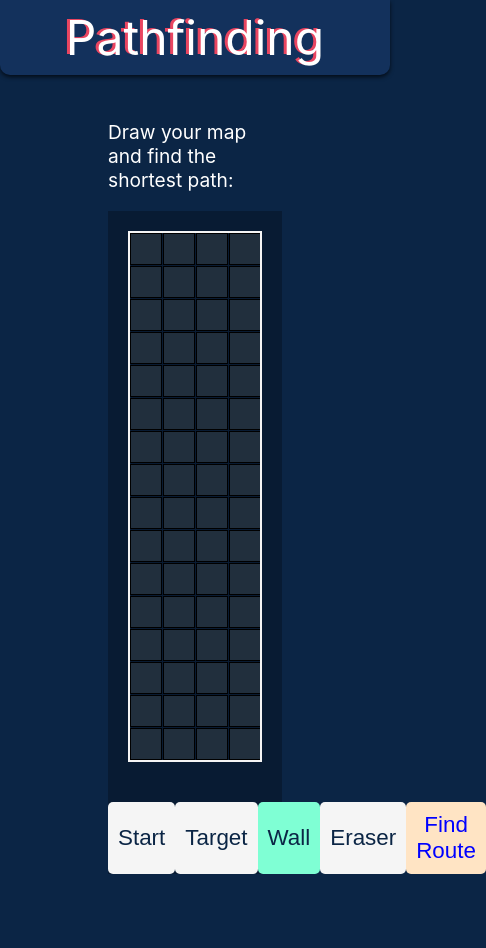
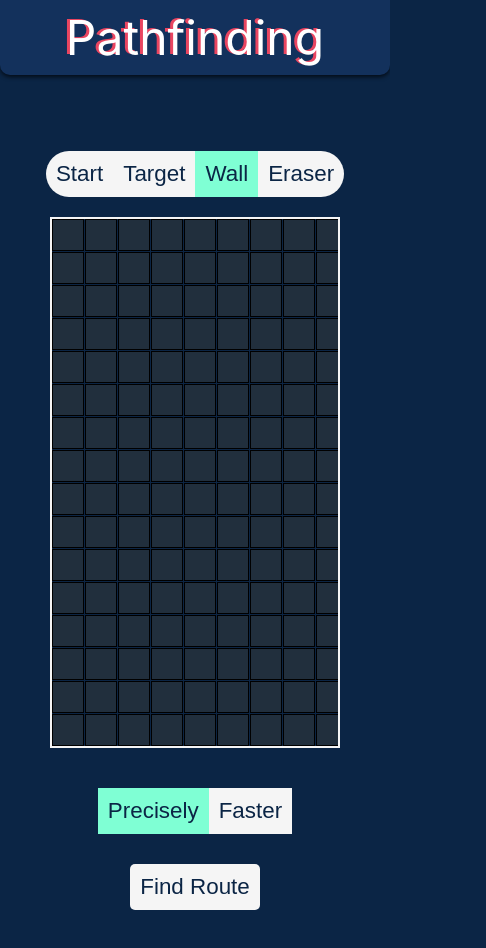
Before and after one commit to aonufrei/pathfinding-ui, a React (Create React App) app: page / in a window 390 px wide. Shown: the whole page, 486 px wide, since content can reach past the window. Before the commit the page ends 884 px from the top, so only its background shows below. Built offline with nearby package versions, Linux system fonts and the light colour scheme.

Commit message:
Added priorities and adjusted ui

```diff
--- a/src/components/PathfindingSection/OptionPanel/OptionPanel.jsx
+++ b/src/components/PathfindingSection/OptionPanel/OptionPanel.jsx
@@ -2,7 +2,7 @@ import { useState } from "react";
 import { nanoid } from "nanoid";
 import "./OptionPanelStyles.css";
 
-const OptionPanel = ({ enableButtons, options, selectedOptionIndex }) => {
+const OptionPanel = ({ containerClassName, enableButtons, options, selectedOptionIndex }) => {
   const [selectedOption, setSelectedOption] = useState(
     selectedOptionIndex || 0
   );
@@ -35,7 +35,7 @@ const OptionPanel = ({ enableButtons, options, selectedOptionIndex }) => {
   };
 
   return (
-    <div className="option-panel">
+    <div className={containerClassName ?? "option-panel"}>
       {options.map((opt, index) => createOptionButton(opt, index))}
     </div>
   );
--- a/src/components/PathfindingSection/OptionPanel/OptionPanelStyles.css
+++ b/src/components/PathfindingSection/OptionPanel/OptionPanelStyles.css
@@ -6,7 +6,6 @@
 
 .option {
     border: none;
-    border-radius: 5px;
     display: block;
     padding: 10px;
     width: auto;
@@ -16,11 +15,15 @@
     transition: .3s all;
 }
 
-.option-selected {
+.option:hover {
+    background-color: #d2d2d2;
+}
+
+.option-selected, .option-selected:hover {
     background-color: aquamarine;
 }
 
-.disabled-option {
+.disabled-option, .disabled-option:hover {
     border: none;
     border-radius: 5px;
     display: block;
--- a/src/components/PathfindingSection/Pathfinding.css
+++ b/src/components/PathfindingSection/Pathfinding.css
@@ -53,11 +53,11 @@
   width: 30px;
   height: 30px;
   border: 1px solid black;
-    transition: .5s all;
+  transition: 0.5s all;
 }
 
 .cell:after {
-    content: ' ';
+  content: " ";
   position: relative;
   display: block;
   width: 100%;
@@ -73,62 +73,88 @@
   display: flex;
   justify-content: center;
   flex-direction: column;
-    background-color: rgba(0, 0, 0, 0.257);
+  /* background-color: rgba(0, 0, 0, 0.257); */
+  padding: 30px;
 }
 
-/* .cell::after {
-    position: relative;
-    width: 100%;
-    height: 100%;
-    background-color: aquamarine;
-} */
-
 .start-cell {
-    background-color: #76D7C4;
-    transition: .5s all;
+  background-color: #76d7c4;
+  transition: 0.5s all;
 }
 
 .end-cell {
-    background-color: #BB8FCE;
-    transition: .5s all;
+  background-color: #bb8fce;
+  transition: 0.5s all;
 }
 
 .wall-cell {
-    background-color: #E5E8E8;
-    transition: .5s all;
+  background-color: #e5e8e8;
+  transition: 0.5s all;
 }
 
 .bcg-cell {
-    background-color: #212F3D;
-    transition: .5s all;
+  background-color: #212f3d;
+  transition: 0.5s all;
 }
 
 .route-cell {
   background-color: purple;
-    transition: .5s all;
+  transition: 0.5s all;
 }
 
 .processing-cell {
   background-color: green;
-    transition: .5s all;
+  transition: 0.5s all;
 }
 
 .processed-cell {
-    background-color: yellow;
-    transition: .5s all;
+  background-color: greenyellow;
+  transition: 0.5s all;
 }
 
-
 .find-path-button {
-    background-color: bisque;
-    color: blue;
+  display: block;
+  background-color: whitesmoke;
+  color: var(--darker);
   padding: 10px;
   font-size: 1.4em;
   border: none;
   border-radius: 5px;
+  transition: 0.3s all;
 }
 
-.disabled-find-path-button {
+.find-path-button:hover {
+  background-color: var(--accent);
+  color: var(--darker);
+}
+
+.disabled-find-path-button,
+.disabled-find-path-button:hover {
+  background-color: grey;
+  color: #232323;
+  padding: 10px;
+  font-size: 1.4em;
+}
+
+.clean-button {
+  margin-right: 5px;
+  display: block;
+  background-color: whitesmoke;
+  color: var(--darker);
+  padding: 10px;
+  font-size: 1.4em;
+  border: none;
+  border-radius: 5px;
+  transition: 0.3s all;
+}
+
+.clean-button:hover {
+  background-color: #d2d2d2;
+}
+
+.disabled-clean-button,
+.disabled-clean-button:hover {
+  margin-right: 5px;
   background-color: grey;
   color: #232323;
   padding: 10px;
@@ -136,6 +162,7 @@
 }
 
 .play-btn {
+  margin-left: 5px;
   background-color: var(--accent);
   color: var(--darker);
   border: none;
@@ -145,6 +172,7 @@
 }
 
 .disabled-play-btn {
+  margin-left: 5px;
   background-color: grey;
   color: #232323;
   border: none;
@@ -155,5 +183,41 @@
 
 .pathfinding-toolbar {
   display: flex;
+  justify-content: center;
+}
+.floating-pathfinding-toolbar {
+  margin-top: 20px;
+  display: flex;
+  justify-content: center;
+}
+
+.algorithm-pathfinding-toolbar {
+  display: flex;
+  justify-content: center;
+}
+
+.floating-pathfinding-toolbar > .option-panel {
+  border-radius: 999px;
+  overflow: hidden;
+}
+
+.playback-btns {
+  display: flex;
   justify-content: space-between;
+  align-items: center;
 }
+
+@media only screen and (max-width: 1200px) {
+  .page {
+    padding-left: 0;
+    padding-right: 0;
+  }
+}
+
+@media only screen and (max-width: 500px) {
+  .pathfinding {
+    padding-left: 0;
+    padding-right: 0;
+  }
+
+}
--- a/src/components/PathfindingSection/Pathfinding.jsx
+++ b/src/components/PathfindingSection/Pathfinding.jsx
@@ -23,6 +23,7 @@ const Pathfinding = () => {
   const [pivot, setPivot] = useState(cells.wall);
   const [shortestRoute, setShortestRoute] = useState(undefined);
   const [selectedOptionIndex, setSelectedOptionIndex] = useState(2);
+  const [selectedAlgorithmPriority, setSelectedAlgorithmPriority] = useState(0);
   const [allowEditing, setAllowEditing] = useState(true);
   const [allowClearRoute, setAllowClearRoute] = useState(true);
   const [allowPlayAnimation, setAllowPlayAnimation] = useState(true);
@@ -100,9 +101,40 @@ const Pathfinding = () => {
         };
       });
 
-    const start = usefulPoints.filter((it) => it.type === "start")[0];
-    const finish = usefulPoints.filter((it) => it.type === "finish")[0];
-    const walls = usefulPoints.filter((it) => it.type === "wall");
+    let start = undefined;
+    let finish = undefined;
+    const walls = [];
+    for (let p of usefulPoints) {
+      if (p.type === "start") {
+        if (start !== undefined) {
+          alert("Start point is required");
+          return undefined;
+        }
+        start = p;
+        continue;
+      }
+      if (p.type === "finish") {
+        if (finish !== undefined) {
+          alert("Start point is required");
+          return undefined;
+        }
+        finish = p;
+        continue;
+      }
+      if (p.type === "wall") {
+        walls.push(p);
+      }
+    }
+
+    if (start === undefined) {
+      alert("Start point should be specified");
+      return undefined;
+    }
+    if (finish === undefined) {
+      alert("Target point should be specified");
+      return undefined;
+    }
+
     const gridInfo = {
       left_border: 0,
       right_border: ROWS,
@@ -121,20 +153,32 @@ const Pathfinding = () => {
     };
   };
 
+  const detectPriority = (index) => (index === 0 ? "QUALITY" : "SPEED");
+
   const onFindPathClicked = () => {
     if (shortestRoute !== undefined) {
       return;
     }
     clearRoute();
+    const mapInfo = structureToRequestData();
+    if (mapInfo === undefined) {
+      console.error("Map info is incomplete");
+      return;
+    }
     axios
-      .post("http://localhost:8080/api/v1/find-path/grid", {
-        ...structureToRequestData(),
-      })
+      .post(
+        `http://localhost:8080/api/v1/find-path/grid?priority=${detectPriority(
+          selectedAlgorithmPriority
+        )}`,
+        {
+          ...mapInfo,
+        }
+      )
       .then((res) => {
         const found = res.data.found;
         if (!found) {
-          alert("Route was not found!")
-          return
+          alert("Route was not found!");
+          return;
         }
         let route = res.data.details.route;
         route.shift();
@@ -150,7 +194,10 @@ const Pathfinding = () => {
         setShortestRoute(res.data.details);
         setStructure(nStructure);
       })
-      .catch((err) => console.log(err));
+      .catch((err) => {
+        console.error(err);
+        alert("Sorry, unable to create a path now. Try again later.");
+      });
   };
 
   const playAnimation = () => {
@@ -231,35 +278,61 @@ const Pathfinding = () => {
     },
   ];
 
+  const onPriorityOptionChange = (index) => {
+    setSelectedAlgorithmPriority(index);
+    clearRoute();
+    setShortestRoute(undefined);
+  };
+
+  const algorithmPriorityOptions = [
+    {
+      text: "Precisely",
+      onClick: () => onPriorityOptionChange(0),
+    },
+    {
+      text: "Faster",
+      onClick: () => onPriorityOptionChange(1),
+    },
+  ];
+
   return (
     <div className="page">
       <div className="page-content">
-        <p className="page-title">Draw your map and find the shortest path:</p>
         <div className="pathfinding">
-          <Grid structure={structure} onCellPressed={onDraw} />
-          <div className="pathfinding-toolbar">
+          <div className="floating-pathfinding-toolbar">
             <OptionPanel
               enableButtons={allowEditing}
               options={options}
               selectedOptionIndex={selectedOptionIndex}
             />
+          </div>
+          <Grid structure={structure} onCellPressed={onDraw} />
+          <div
+            className="algorithm-pathfinding-toolbar"
+            style={{ marginBottom: "30px" }}
+          >
+            <OptionPanel
+              enableButtons={true}
+              options={algorithmPriorityOptions}
+              selectedOptionIndex={selectedAlgorithmPriority}
+            />
+          </div>
+          <div className="pathfinding-toolbar">
+            {shortestRoute === undefined ? (
               <button
                 onClick={(_) => onFindPathClicked()}
                 className="find-path-button"
               >
                 Find Route
               </button>
-          </div>
-          {/* <PlaybackPanel frames={shortestRoute === undefined ? [] : shortestRoute.iterations} onRender={onFrameRender} delay={250} /> */}
-        </div>
-        {shortestRoute !== undefined && (
-          <div>
+            ) : (
+              <div className="playback-btns">
                 <StateButton
                   text="Clear Route"
                   enable={allowClearRoute}
                   onClick={(_) => onClearRoutePressed()}
-              enableClassNames="find-path-button"
-              disableClassNames="disabled-find-path-button"
+                  enableClassNames="clean-button"
+                  disableClassNames="disabled-clean-button"
                 />
                 <StateButton
                   text="Play animation"
@@ -272,6 +345,8 @@ const Pathfinding = () => {
             )}
           </div>
         </div>
+      </div>
+    </div>
   );
 };
 
```
Lines whose indentation alone changed are shown as unchanged.
